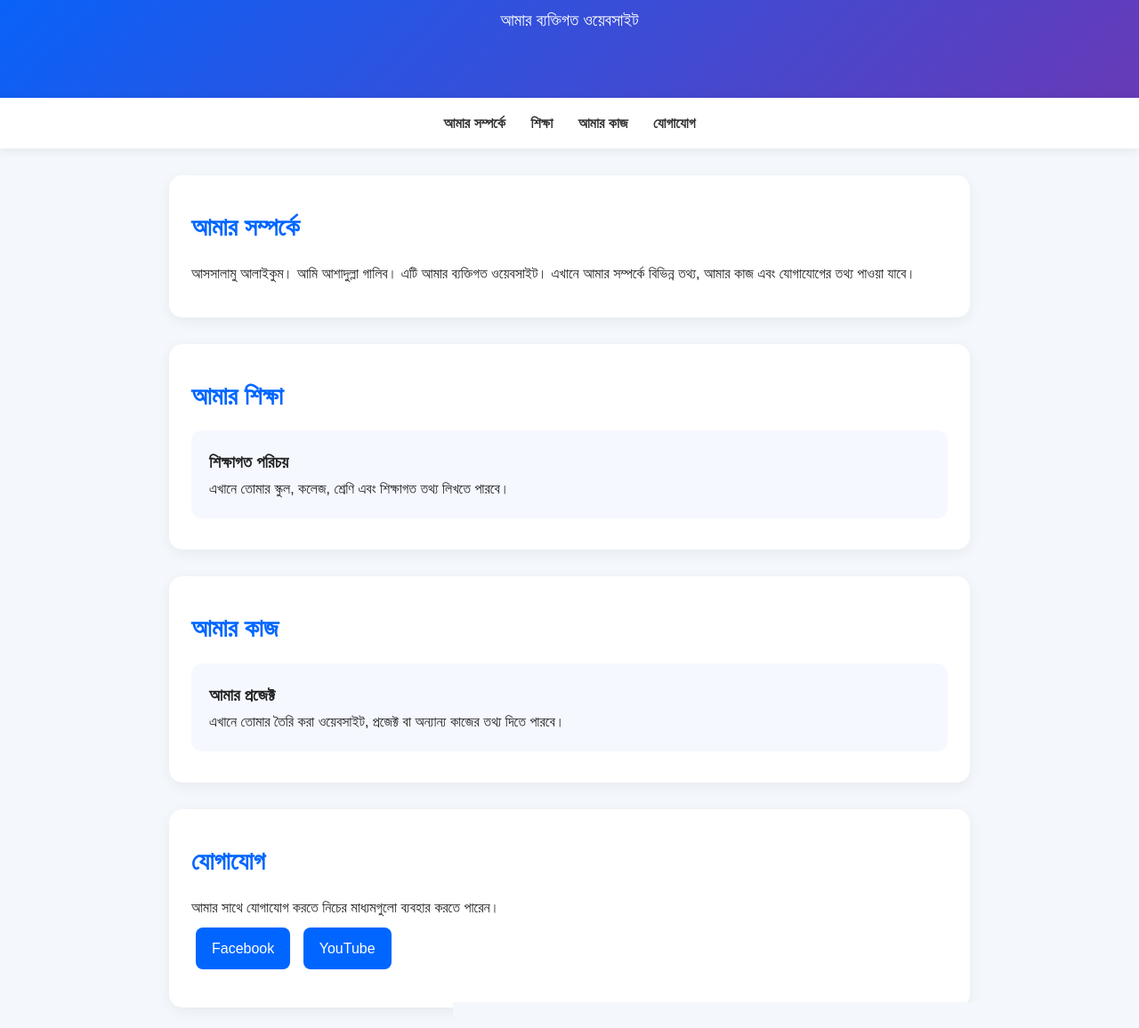
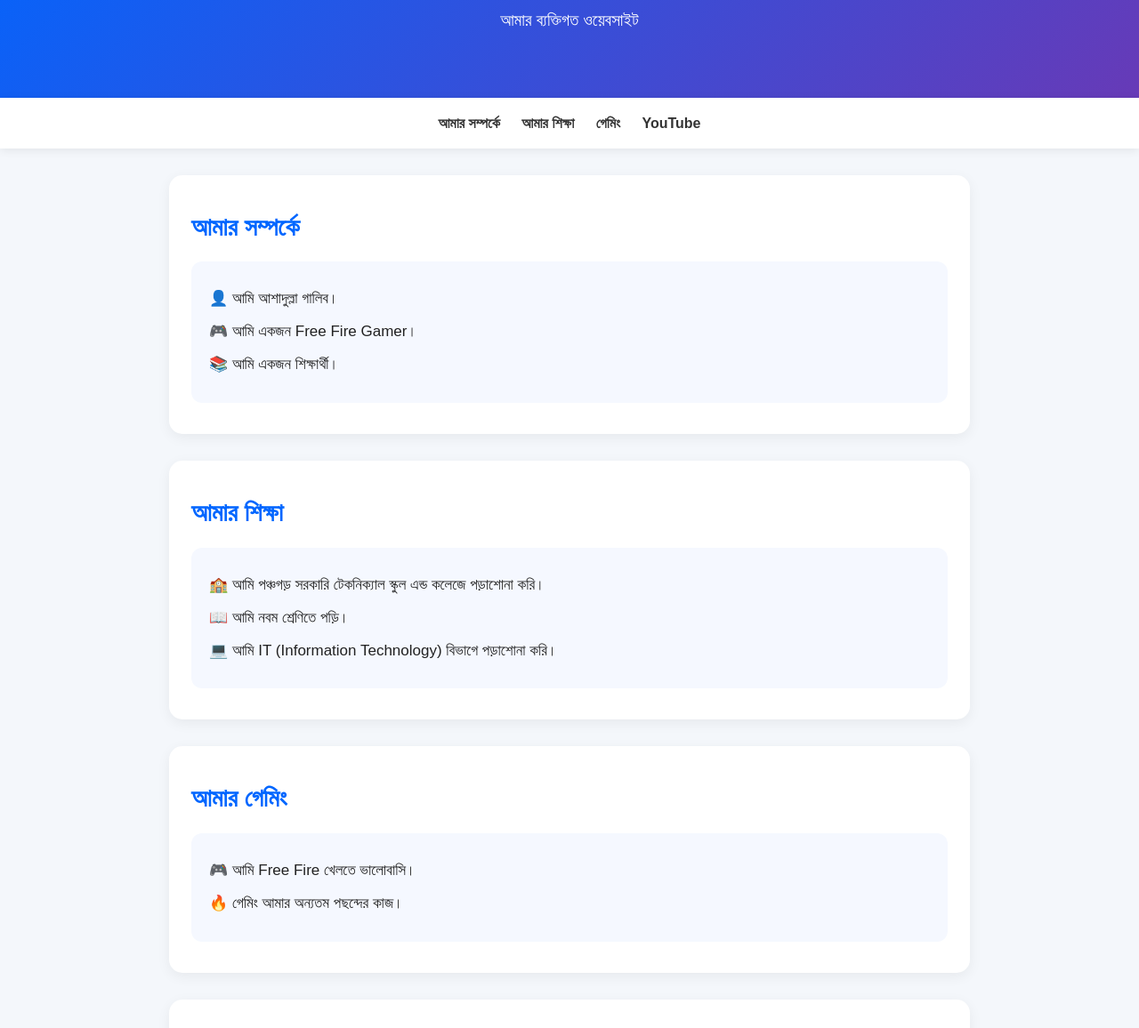
Before and after one commit to gasadullah099-netizen/cuddly-octo-barnacle, a plain HTML site: page index.html in a window 1280 px wide. Shown: the part 144-1300 px from the top of the page at 89% size. Drawn offline with Linux system fonts and the light colour scheme.

Commit message:
Update index.html

```diff
--- a/index.html
+++ b/index.html
@@ -6,13 +6,17 @@
 
   <title>আশাদুল্লা গালিব | ব্যক্তিগত ওয়েবসাইট</title>
 
-  <meta name="description" content="আশাদুল্লা গালিবের ব্যক্তিগত ওয়েবসাইট। আমার সম্পর্কে, শিক্ষা, কাজ এবং যোগাযোগের তথ্য এখানে পাওয়া যাবে।">
+  <meta name="description" content="আশাদুল্লা গালিবের ব্যক্তিগত ওয়েবসাইট। তিনি একজন শিক্ষার্থী ও Free Fire Gamer।">
 
   <style>
     * {
       margin: 0;
       padding: 0;
       box-sizing: border-box;
+    }
+
+    html {
+      scroll-behavior: smooth;
     }
 
     body {
@@ -40,7 +44,7 @@
 
     nav {
       background: white;
-      padding: 15px;
+      padding: 15px 10px;
       text-align: center;
       box-shadow: 0 2px 10px rgba(0,0,0,0.08);
       position: sticky;
@@ -51,7 +55,7 @@
     nav a {
       color: #333;
       text-decoration: none;
-      margin: 0 12px;
+      margin: 0 10px;
       font-weight: bold;
     }
 
@@ -74,21 +78,31 @@
       font-size: 28px;
     }
 
-    .card {
+    .info {
       background: #f5f8ff;
       padding: 20px;
       border-radius: 12px;
       margin-top: 15px;
     }
 
-    .contact a {
+    .info p {
+      margin: 8px 0;
+      font-size: 17px;
+    }
+
+    .youtube {
       display: inline-block;
-      margin: 8px 5px;
-      padding: 10px 18px;
-      background: #0066ff;
+      margin-top: 15px;
+      padding: 12px 22px;
+      background: #ff0000;
       color: white;
       text-decoration: none;
       border-radius: 8px;
+      font-weight: bold;
+    }
+
+    .youtube:hover {
+      opacity: 0.85;
     }
 
     footer {
@@ -121,53 +135,53 @@
 
   <nav>
     <a href="#about">আমার সম্পর্কে</a>
-    <a href="#education">শিক্ষা</a>
-    <a href="#work">আমার কাজ</a>
-    <a href="#contact">যোগাযোগ</a>
+    <a href="#education">আমার শিক্ষা</a>
+    <a href="#gaming">গেমিং</a>
+    <a href="#youtube">YouTube</a>
   </nav>
 
   <section id="about">
     <h2>আমার সম্পর্কে</h2>
-    <p>
-      আসসালামু আলাইকুম। আমি আশাদুল্লা গালিব।
-      এটি আমার ব্যক্তিগত ওয়েবসাইট। এখানে আমার
-      সম্পর্কে বিভিন্ন তথ্য, আমার কাজ এবং যোগাযোগের
-      তথ্য পাওয়া যাবে।
-    </p>
+
+    <div class="info">
+      <p>👤 আমি আশাদুল্লা গালিব।</p>
+      <p>🎮 আমি একজন Free Fire Gamer।</p>
+      <p>📚 আমি একজন শিক্ষার্থী।</p>
+    </div>
   </section>
 
   <section id="education">
     <h2>আমার শিক্ষা</h2>
 
-    <div class="card">
-      <h3>শিক্ষাগত পরিচয়</h3>
-      <p>
-        এখানে তোমার স্কুল, কলেজ, শ্রেণি এবং
-        শিক্ষাগত তথ্য লিখতে পারবে।
-      </p>
+    <div class="info">
+      <p>🏫 আমি পঞ্চগড় সরকারি টেকনিক্যাল স্কুল এন্ড কলেজে পড়াশোনা করি।</p>
+      <p>📖 আমি নবম শ্রেণিতে পড়ি।</p>
+      <p>💻 আমি IT (Information Technology) বিভাগে পড়াশোনা করি।</p>
     </div>
   </section>
 
-  <section id="work">
-    <h2>আমার কাজ</h2>
+  <section id="gaming">
+    <h2>আমার গেমিং</h2>
 
-    <div class="card">
-      <h3>আমার প্রজেক্ট</h3>
-      <p>
-        এখানে তোমার তৈরি করা ওয়েবসাইট,
-        প্রজেক্ট বা অন্যান্য কাজের তথ্য দিতে পারবে।
-      </p>
+    <div class="info">
+      <p>🎮 আমি Free Fire খেলতে ভালোবাসি।</p>
+      <p>🔥 গেমিং আমার অন্যতম পছন্দের কাজ।</p>
     </div>
   </section>
 
-  <section id="contact">
-    <h2>যোগাযোগ</h2>
+  <section id="youtube">
+    <h2>আমার YouTube চ্যানেল</h2>
 
-    <div class="contact">
-      <p>আমার সাথে যোগাযোগ করতে নিচের মাধ্যমগুলো ব্যবহার করতে পারেন।</p>
+    <div class="info">
+      <p>আমার YouTube চ্যানেলে Free Fire এবং গেমিং সম্পর্কিত ভিডিও দেখতে পারো।</p>
 
-      <a href="#">Facebook</a>
-      <a href="#">YouTube</a>
+      <a
+        class="youtube"
+        href="https://www.youtube.com/@Galibff0"
+        target="_blank"
+      >
+        ▶️ আমার YouTube চ্যানেল
+      </a>
     </div>
   </section>
 
@@ -176,4 +190,4 @@
   </footer>
 
 </body>
-  </html>
+</html>
```
